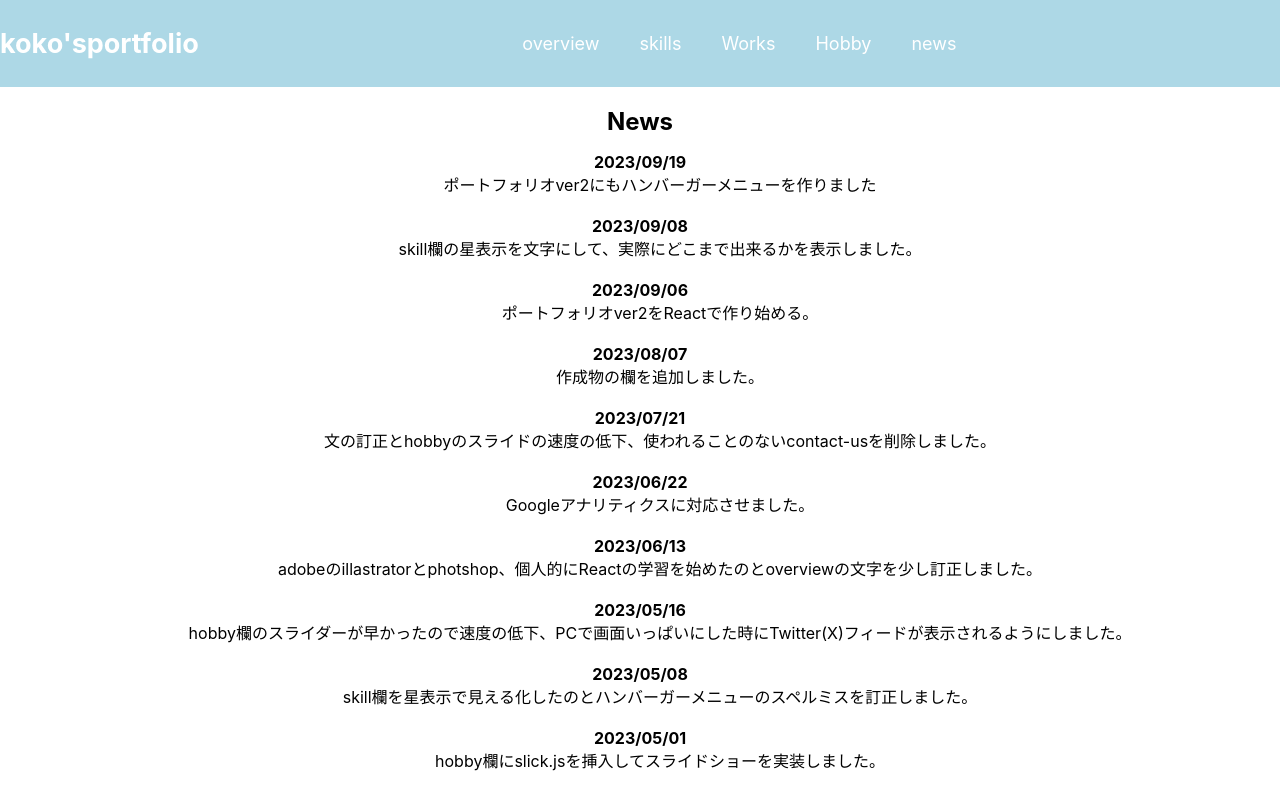
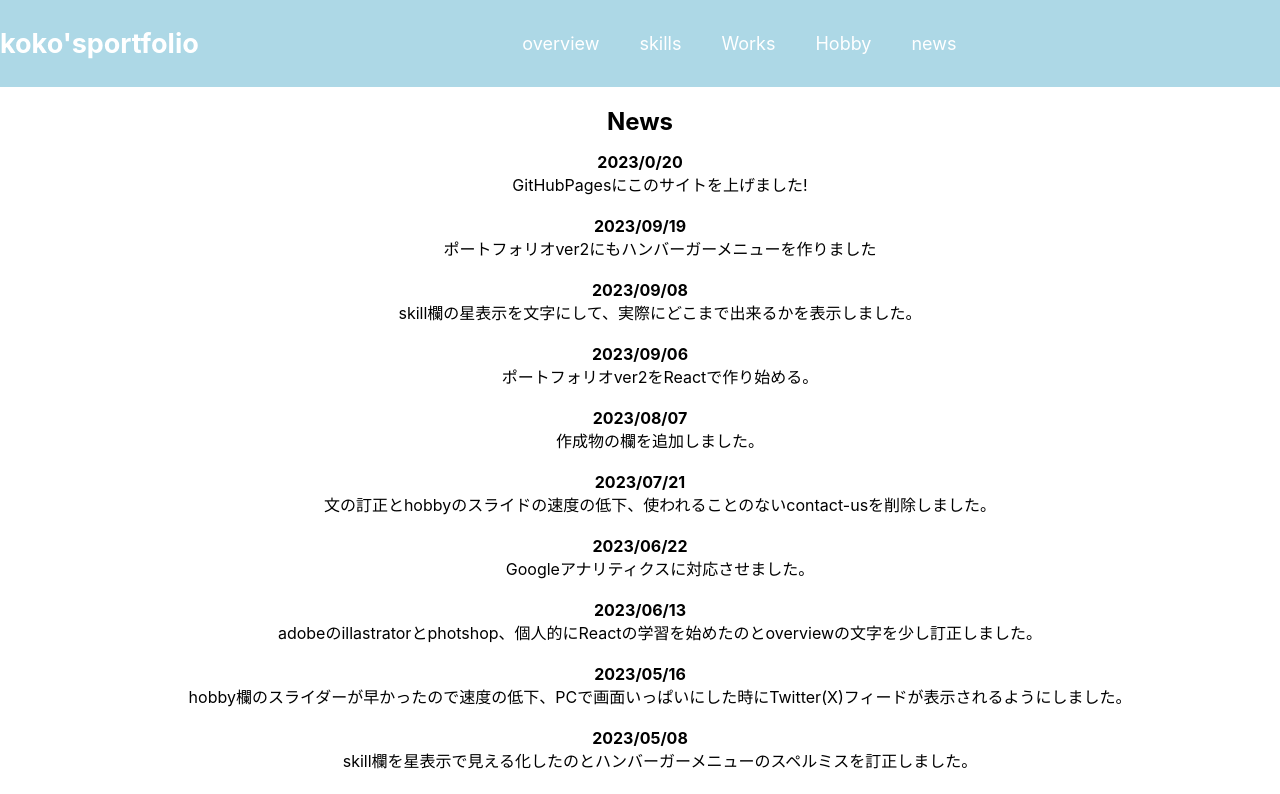
Before and after one commit to kokotyan/react-portfolio, a React (Create React App) app: page /News in a window 1280 px wide. Shown: the top 794 px of the page. Built offline with nearby package versions, Linux system fonts and the light colour scheme.

Commit message:
GitHubPagesにあげるために小細工をしました

```diff
--- a/src/components/News.jsx
+++ b/src/components/News.jsx
@@ -2,6 +2,7 @@ import React from 'react';
 class NewsSection extends React.Component {
   render() {
     const newsItems = [
+      { date: '2023/0/20', content: 'GitHubPagesにこのサイトを上げました!'},
       { date: '2023/09/19', content: 'ポートフォリオver2にもハンバーガーメニューを作りました'},
       { date: '2023/09/08', content: 'skill欄の星表示を文字にして、実際にどこまで出来るかを表示しました。' },
       { date: '2023/09/06', content: 'ポートフォリオver2をReactで作り始める。'},
```
Also changed, not shown: package.json (+7 -2 lines).
